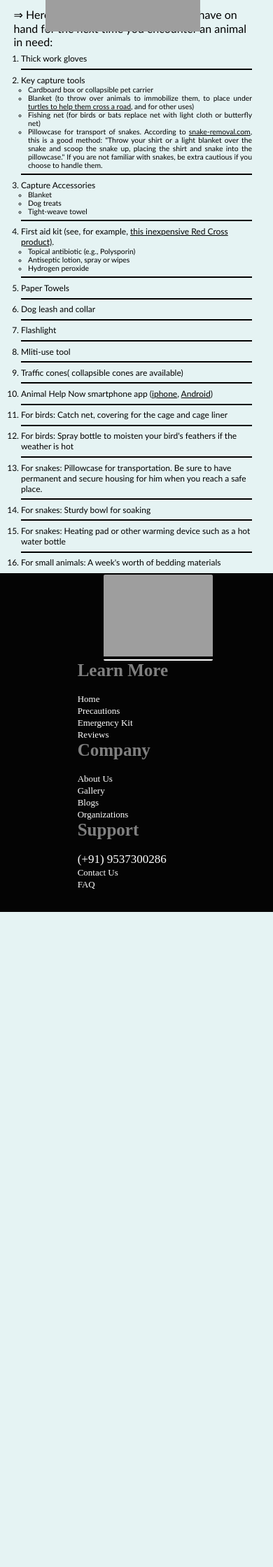
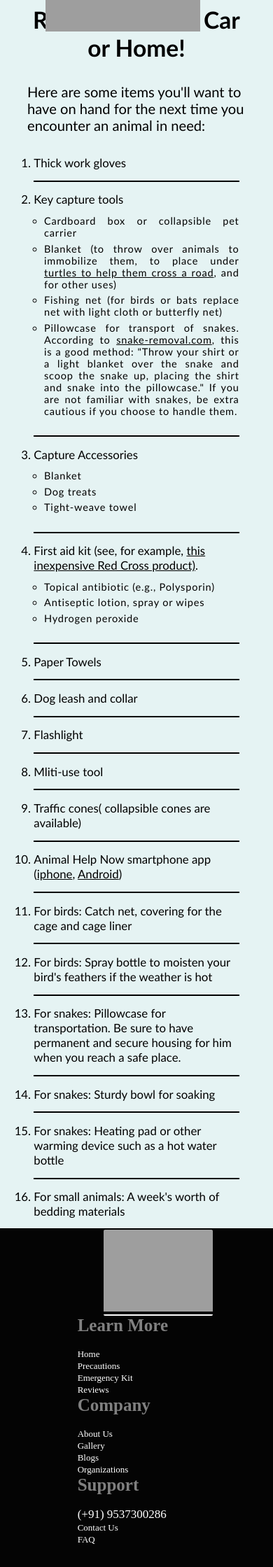
Before and after one commit to patelvrund20368/DE-WLF, a Flask app: page /emergency in a window 390 px wide. Shown: the part 75-2314 px from the top of the page at 70% size. Before the commit the page ends 1378 px from the top, so only its background shows below. Run offline with Flask 3, Linux system fonts and the light colour scheme; grey boxes are pictures that could not be loaded.

Commit message:
Modified main content and made into responsive of emergency page

```diff
--- a/static/emergency.css
+++ b/static/emergency.css
@@ -175,40 +175,37 @@ body {
 
 /* Body Portion */
 main {
-    padding-top: 10%;
+    padding-top: 75px;
 }
 
 #emergency-body {
-    padding-top: 2%;
-    padding-bottom: 2%;
+    padding-block: 2%;
     background-color: rgb(229, 243, 243);
 }
 
-.Site-content {
-    max-width: 90%;
+.site-content {
+    max-width: 80%;
     margin: auto;
     text-align: left;
     font-family: 'Gill Sans', 'Gill Sans MT', Calibri, 'Trebuchet MS', sans-serif;
-
 }
 
-#Heading-Rescue-Kit {
+#heading-rescue-kit {
     font-size: 300%;
     font-weight: 650;
+    text-align: center;
 }
 
 #starter {
-    text-decoration: none;
     display: flex;
-    font-size: 200%;
-    padding-right: 3%;
-    margin-top: 3%;
+    font-size: 180%;
+    font-weight: 400;
+    margin-block: 3%;
 }
 
 .points {
-    margin-top: 2%;
-    padding-left: 3%;
-    padding-right: 3%;
+    margin-block: 2%;
+    padding-inline: 3%;
 }
 
 .points-header {
@@ -217,16 +214,20 @@ main {
 }
 
 .sub-list {
+    letter-spacing: 0.05rem;
     font-weight: 300;
     font-size: 130%;
-    padding-left: 3%;
+    padding-left: 5%;
     text-align: justify;
+}
+
+.sub-list>li {
+    padding-block: 1%;
 }
 
 .points-seperator {
     border: solid black .5px;
-    margin-top: 2%;
-    margin-bottom: 2%;
+    margin-block: 5%;
 }
 
 .link-in-body {
@@ -238,21 +239,21 @@ main {
     color: #13cce0;
 }
 
-@media (max-width:900px) {
-    .Site-content {
-        font-size: 100%;
+@media (max-width: 1000px) {
+    .site-content {
+        font-size: 70%;
     }
 
-}
+    #starter {
+        margin-block: 10%;
+    }
 
-@media (max-width:600px) {
-    .Site-content {
-        font-size: 50%;
+    .sub-list {
+        padding-block: 3%;
     }
 }
 
 /* Footer Portion */
-
 
 #logo-footer {
     width: 20%;
--- a/templates/emergency.html
+++ b/templates/emergency.html
@@ -31,9 +31,9 @@
 
         <main>
             <section id="emergency-body">
-                <div class="Site-content">
-                    <h2 id="Heading-Rescue-Kit">Rescue Kit - For Car or Home!</h2>
-                    <li id="starter">&rArr; Here are some items you'll want to have on hand for the next time you encounter an animal in need:</li>
+                <div class="site-content">
+                    <h2 id="heading-rescue-kit">Rescue Kit - For Car or Home!</h2>
+                    <li id="starter">Here are some items you'll want to have on hand for the next time you encounter an animal in need:</li>
                     <ol class="points">
                         <li class="points-header">Thick work gloves</li>
                         <hr class="points-seperator"/>
```
